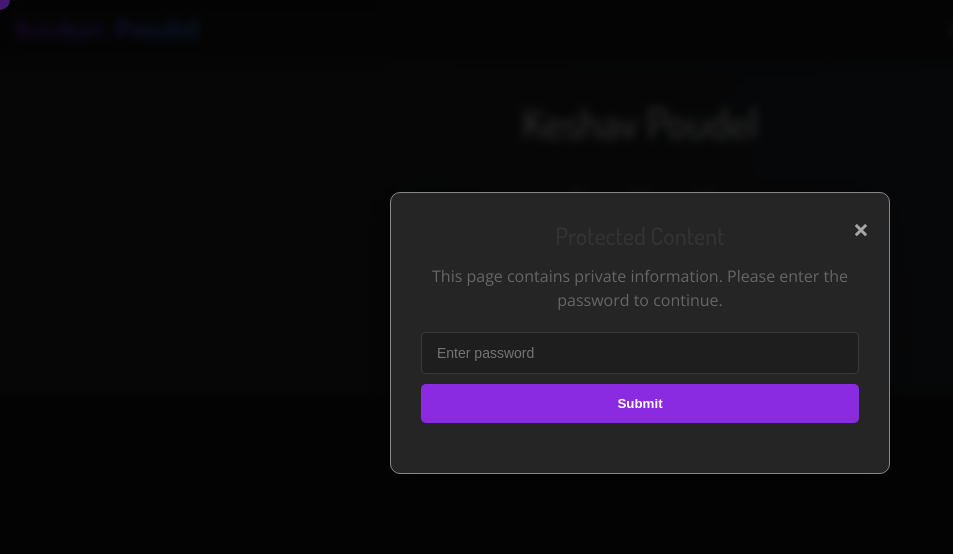
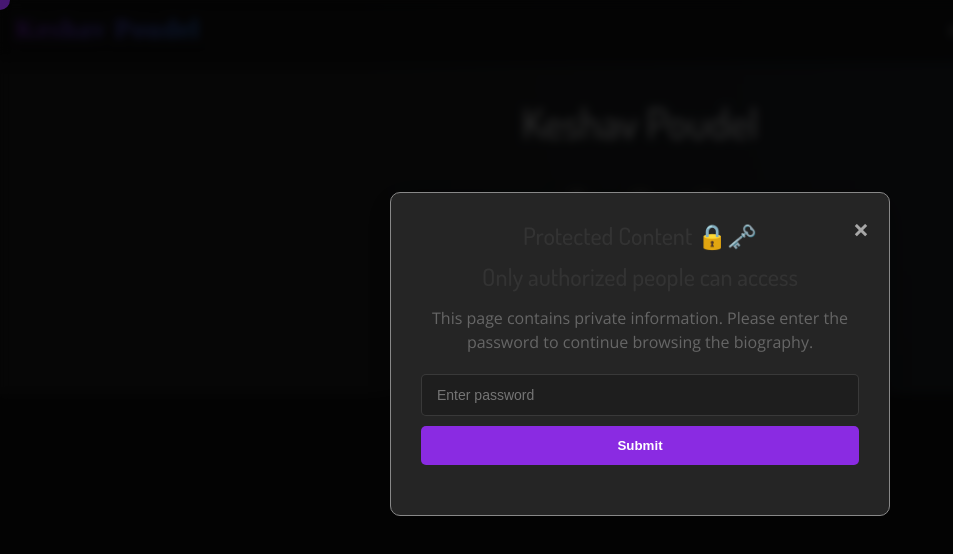
Before and after one commit to KeshavPoudel7/gk, a website built with Vite: page biography.html in a window 1280 px wide. Shown: the whole page, without its empty margins (0-953 px from the left). Built offline with nearby package versions, Linux system fonts and the light colour scheme.

Commit message:
Update biography.html

```diff
--- a/biography.html
+++ b/biography.html
@@ -30,8 +30,9 @@
     <div id="passwordModal" class="modal">
         <div class="modal-content">
             <span class="close-modal">&times;</span>
-            <h2>Protected Content</h2>
-            <p>This page contains private information. Please enter the password to continue.</p>
+            <h2>Protected Content 🔒🗝️</h2>
+            <h2>Only authorized people can access</h2>
+            <p>This page contains private information. Please enter the password to continue browsing the biography.</p>
             <form id="passwordForm" class="password-form">
                 <input type="password" id="password" placeholder="Enter password" required>
                 <button type="submit" class="modal-btn">Submit</button>
```
